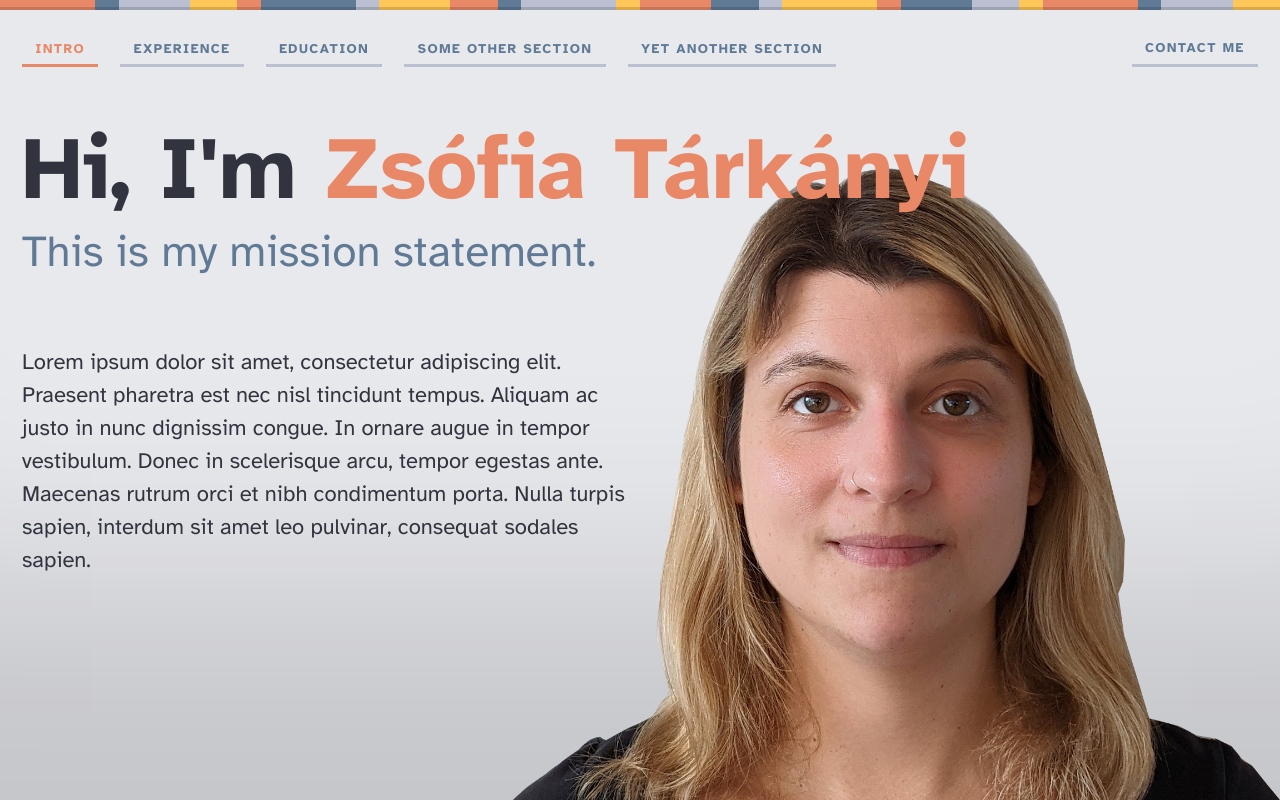
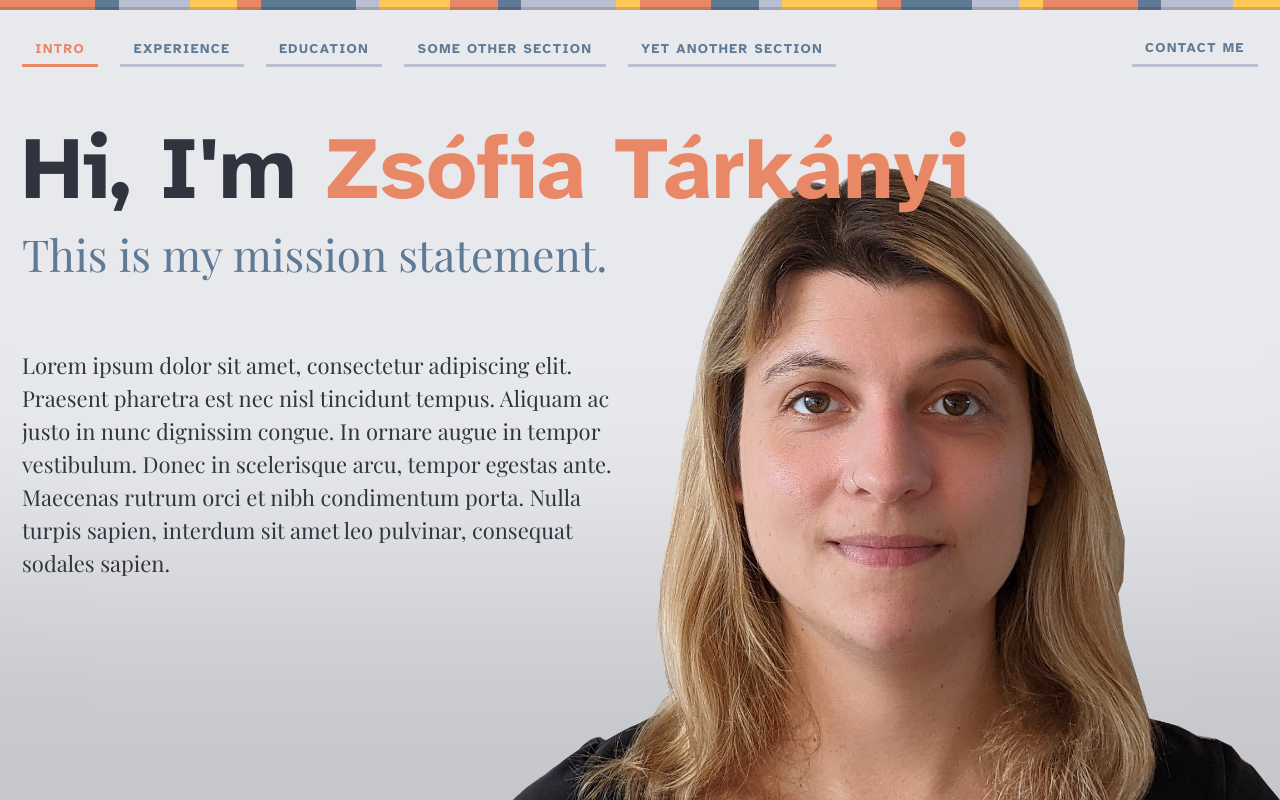
Before and after one commit to bence-toth/tarkazsofi-portfolio, a React (Create React App) app: page / in a window 1280 px wide. Built offline with nearby package versions, Linux system fonts and the light colour scheme.

Commit message:
Added bright color variants

```diff
--- a/src/components/App/app.css
+++ b/src/components/App/app.css
@@ -27,11 +27,12 @@ main {
 
 .contentSection,
 .siteFooter {
-  box-shadow: 0 20em 10em -10em inset hsla(0, 0%, 0%, 15%);
+  box-shadow: 0 20em 10em -10em inset hsla(0, 0%, 0%, 10%);
 }
 
 h3 {
   font-size: 2em;
+  border-bottom: 2px solid var(--black);
 }
 
 .contentSection p {
@@ -46,17 +47,21 @@ h3 {
 }
 
 .contentSection:nth-child(4n) {
-  background-color: var(--blue);
+  border-top: 2px solid var(--blue);
+  background-color: var(--blue-bright);
 }
 
 .contentSection:nth-child(4n + 1) {
-  background-color: var(--pink);
+  border-top: 2px solid var(--pink);
+  background-color: var(--pink-bright);
 }
 
 .contentSection:nth-child(4n + 2) {
-  background-color: var(--lavender);
+  border-top: 2px solid var(--lavender);
+  background-color: var(--lavender-bright);
 }
 
 .contentSection:nth-child(4n + 3) {
-  background-color: var(--yellow);
+  border-top: 2px solid var(--yellow);
+  background-color: var(--yellow-bright);
 }
--- a/src/components/Footer/footer.css
+++ b/src/components/Footer/footer.css
@@ -1,5 +1,6 @@
 .siteFooter {
-  background-color: var(--gray);
+  border-top: 2px solid var(--gray);
+  background-color: var(--gray-bright);
 }
 
 .contactList {
@@ -8,11 +9,13 @@
   justify-content: center;
   gap: 36px;
   margin-top: 24px;
+  font-family: "Atkinson Hyperlegible", sans-serif;
 }
 
 .contactList li {
   display: flex;
   line-height: 36px;
+  gap: 4px;
 }
 
 .contactList img {
--- a/src/components/Intro/intro.css
+++ b/src/components/Intro/intro.css
@@ -1,5 +1,5 @@
 .intro {
-  background-color: var(--gray);
+  background-color: var(--gray-bright);
   position: relative;
   height: calc(100vh - 92px);
   background-repeat: no-repeat;
@@ -23,6 +23,7 @@
 
 h1 {
   font-size: 4em;
+  font-family: "Atkinson Hyperlegible", sans-serif;
 }
 
 h1 .name {
@@ -33,6 +34,7 @@ h2 {
   font-size: 2em;
   font-weight: normal;
   color: var(--blue);
+  /* font-family: "Atkinson Hyperlegible", sans-serif; */
 }
 
 @media (max-width: 1024px) {
--- a/src/components/Menu/menu.css
+++ b/src/components/Menu/menu.css
@@ -2,11 +2,12 @@
   position: sticky;
   top: 0;
   width: 100%;
-  background-color: var(--gray);
+  background-color: var(--gray-bright);
   box-shadow: 0 3px 6px rgba(0, 0, 0, 0.16), 0 3px 6px rgba(0, 0, 0, 0.23);
   transition: box-shadow 0.5s;
   z-index: 1;
   height: 92px;
+  font-family: "Atkinson Hyperlegible", sans-serif;
 }
 
 .menu.hideShadow {
@@ -34,7 +35,7 @@
 .menuItem {
   padding: 0.5em 1em;
   border: 0;
-  border-bottom: 3px solid var(--lavender);
+  border-bottom: 3px solid var(--lavender-bright);
   background-color: transparent;
   cursor: pointer;
   transition: border-color 0.5s, color 0.5s;
@@ -117,7 +118,7 @@
   left: 36px;
   width: 0;
   height: 0;
-  background-color: var(--lavender);
+  background-color: var(--lavender-bright);
   z-index: 1;
   transform: translate(-50%, -50%);
   transition: width 0.5s, height 0.5s;
@@ -138,6 +139,7 @@
   transition: opacity;
   transition-duration: 0.25s;
   transition-delay: 0s;
+  font-family: "Atkinson Hyperlegible", sans-serif;
 }
 
 .mobileMenu.open {
--- a/src/components/Stripes/stripes.css
+++ b/src/components/Stripes/stripes.css
@@ -24,7 +24,7 @@
   background-color: var(--blue);
 }
 .stripes > div:nth-child(4n + 3) {
-  background-color: var(--lavender);
+  background-color: var(--lavender-bright);
 }
 
 .stripes > div:nth-child(5n) {
--- a/src/index.css
+++ b/src/index.css
@@ -1,4 +1,6 @@
 @import url("https://fonts.googleapis.com/css2?family=Atkinson+Hyperlegible:wght@400;700&display=swap");
+
+@import url("https://fonts.googleapis.com/css2?family=Playfair+Display:wght@400;500;600;700;800;900&display=swap");
 
 * {
   margin: 0;
@@ -13,13 +15,20 @@ body,
 }
 
 body {
-  font-family: "Atkinson Hyperlegible", sans-serif;
+  font-family: "Playfair Display", serif;
   --black: hsl(228, 12%, 22%);
-  --yellow: #ffc759ff;
+
+  --yellow: hsl(40, 100%, 67%);
   --pink: hsl(15, 75%, 66%);
-  --blue: rgb(96, 122, 150);
-  --lavender: #babfd1ff;
-  --gray: #e8e9edff;
+  --blue: hsl(211, 22%, 48%);
+  --lavender: hsl(227, 20%, 50%);
+  --gray: hsl(228, 5%, 45%);
+
+  --yellow-bright: hsl(40, 100%, 90%);
+  --pink-bright: hsl(15, 75%, 85%);
+  --blue-bright: hsl(211, 22%, 80%);
+  --lavender-bright: hsl(227, 20%, 77%);
+  --gray-bright: hsl(228, 12%, 92%);
 
   color: var(--black);
   font-size: 22px;
@@ -38,7 +47,7 @@ body {
 }
 
 ::-webkit-scrollbar-track {
-  background-color: var(--gray);
+  background-color: var(--gray-bright);
 }
 
 ::-webkit-scrollbar-thumb {
```
